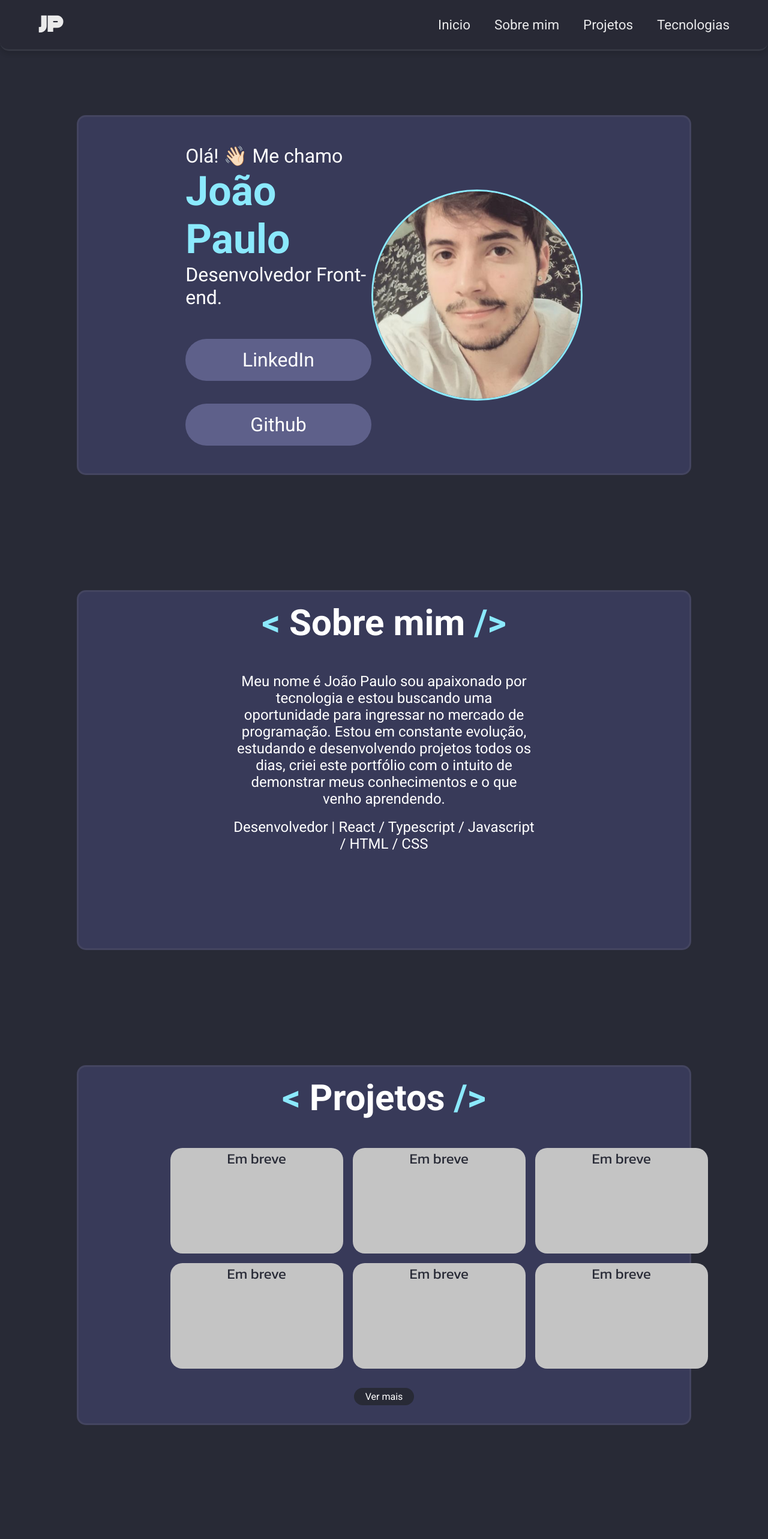
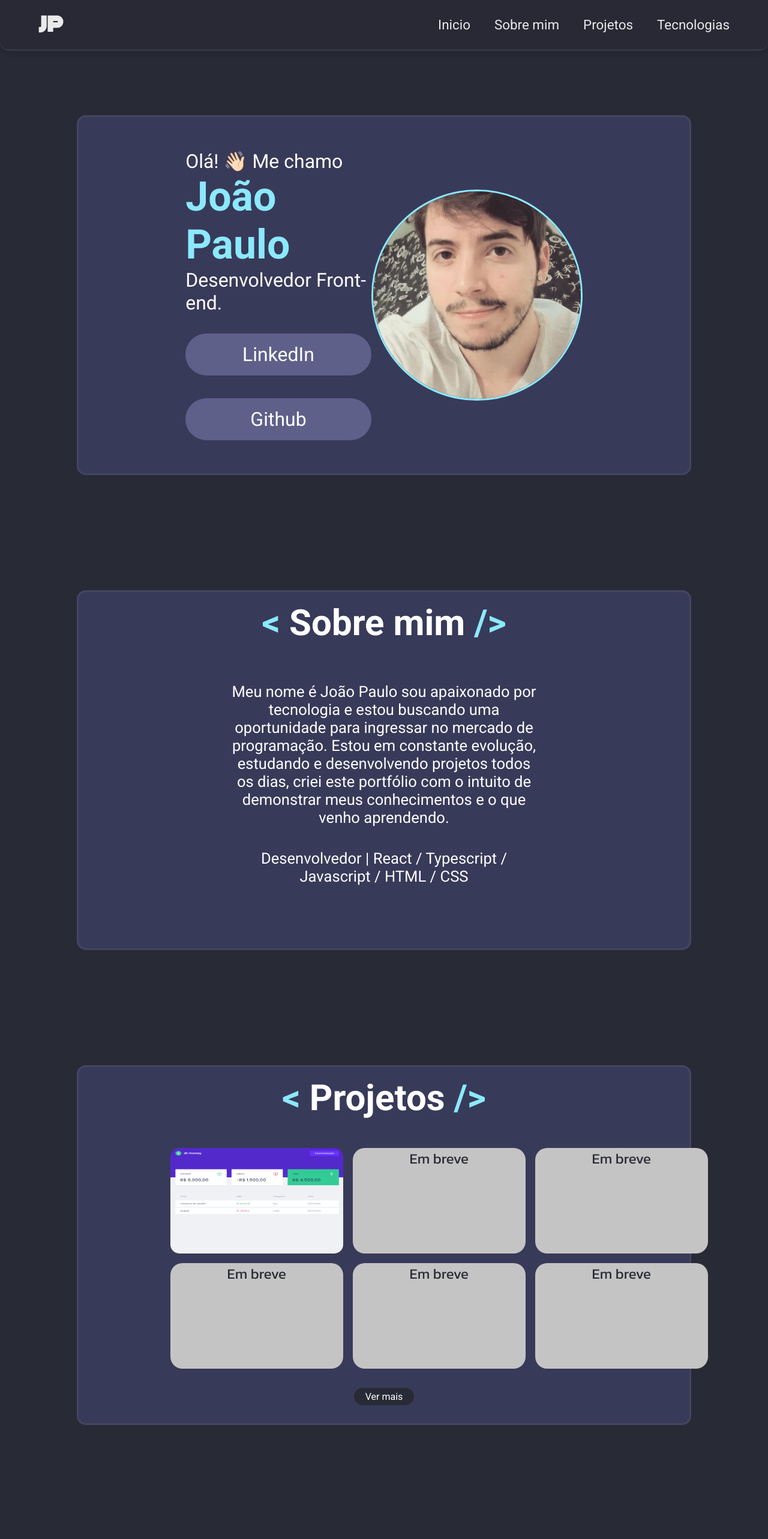
Before and after one commit to JoaopvSalles/Old-port, a React (Vite) app: page / in a window 1280 px wide. Shown: the top 2566 px of the page at 60% size. Built offline with nearby package versions, Linux system fonts and the light colour scheme; a web font is replaced by a local one.

Commit message:
Responsive-1

```diff
--- a/src/global.ts
+++ b/src/global.ts
@@ -7,8 +7,6 @@ export const GlobalStyle = createGlobalStyle`
     padding: 0;
     border: none;
     box-sizing: border-box;
-
-    scroll-behavior: smooth;
   }
 
   :target {
@@ -33,8 +31,10 @@ export const GlobalStyle = createGlobalStyle`
   }
 
   html {
+    scroll-behavior: smooth;
+
     @media (max-width: 1080px) {
-        font-size: 93.75%; // 15px
+      font-size: 93.75%; // 15px
     }
     @media (max-width: 720px) {
         font-size: 87.5%; // 14px
--- a/src/pages/About/index.tsx
+++ b/src/pages/About/index.tsx
@@ -10,6 +10,7 @@ export function About() {
                     Estou em constante evolução, estudando e desenvolvendo projetos todos os dias, criei este portfólio com o intuito de demonstrar meus conhecimentos e o que venho aprendendo.
                 </p>
                 < br />
+                < br />
                 <p>
                     Desenvolvedor | React / Typescript / Javascript / HTML / CSS
                 </p>
--- a/src/pages/About/styles.ts
+++ b/src/pages/About/styles.ts
@@ -23,7 +23,7 @@ export const Container = styled.div`
         h2 {
             text-align: center;
             font-size: 3.75rem;
-            margin-bottom: 3rem;
+            margin-bottom: 4rem;
 
             span {
                 color: var(--cyan);
@@ -31,7 +31,7 @@ export const Container = styled.div`
         }
 
         p {
-            font-size: 1.5rem;
+            font-size: 1.6rem;
             text-align: center;
         }
     }
--- a/src/pages/Footer/styles.ts
+++ b/src/pages/Footer/styles.ts
@@ -44,4 +44,9 @@ export const Container = styled.div`
             }
         }
     }
+
+
+    @media (max-width: 1024px) {
+        bottom: 0;
+    }
 `
--- a/src/pages/Projects/index.tsx
+++ b/src/pages/Projects/index.tsx
@@ -1,3 +1,5 @@
+import dtmoney from '../../assets/projetos-img/dtmoney.gif'
+
 import { Container } from "./styles";
 
 export function Projects() {
@@ -6,12 +8,14 @@ export function Projects() {
             <div>
                 <h2><span>&lt;</span> Projetos <span>/&gt;</span></h2>
                 <nav>
-                    <a href="">Em breve</a>
-                    <a href="">Em breve</a>
-                    <a href="">Em breve</a>
-                    <a href="">Em breve</a>
-                    <a href="">Em breve</a>
-                    <a href="">Em breve</a>
+                    <a href="https://github.com/JoaopvSalles/dtmoney" target="_blank">
+                        <img src={dtmoney} />
+                    </a>
+                    <a href="#projects">Em breve</a>
+                    <a href="#projects">Em breve</a>
+                    <a href="#projects">Em breve</a>
+                    <a href="#projects">Em breve</a>
+                    <a href="#projects">Em breve</a>
                 </nav>
                 <p>Ver mais</p>
             </div>
--- a/src/pages/Projects/styles.ts
+++ b/src/pages/Projects/styles.ts
@@ -46,6 +46,20 @@ export const Container = styled.div`
                 font-size: 1.5rem;
                 text-decoration: none;
                 font-family: 'Kanit', sans-serif;
+
+                &:hover {
+                    cursor: not-allowed;
+                }
+
+                img {
+                    height: 11rem;
+                    width: 18rem;
+                    border-radius: 15px;
+
+                    &:hover {
+                        cursor: pointer;
+                    }
+                }
             }
         }
 
--- a/src/pages/Start/styles.ts
+++ b/src/pages/Start/styles.ts
@@ -9,7 +9,7 @@ export const Container = styled.div`
     margin: auto;
     margin-top: 12rem;
 
-    height: 37.5rem;
+    min-height: 37.5rem;
     width: 80%;
     display: flex;
     align-items: center;
@@ -26,7 +26,7 @@ export const Container = styled.div`
             color: var(--white);
 
             nav {
-                margin-bottom: 50px;
+                margin-bottom: 2rem;
 
                 strong {
                     font-size: 4.25rem;
@@ -62,4 +62,37 @@ export const Container = styled.div`
             border: 3px solid var(--cyan);
         }
     }
+
+
+    @media (max-width: 1600px) {
+
+    }
+
+
+    @media (max-width: 1024px) {
+
+        div {
+            display: flex;
+            flex-direction: column;
+
+            span {
+                margin-bottom: 2rem;
+                font-size: 1.5rem;
+
+                nav {
+
+                    strong {
+                        font-size: 3rem;
+                    }
+                }
+
+            }
+
+            img {
+                width: 12rem;
+                height: 12rem;
+            }
+        }
+
+    }
 `
```
Also changed, not shown: src/assets/projetos-img/dtmoney.gif (added).
